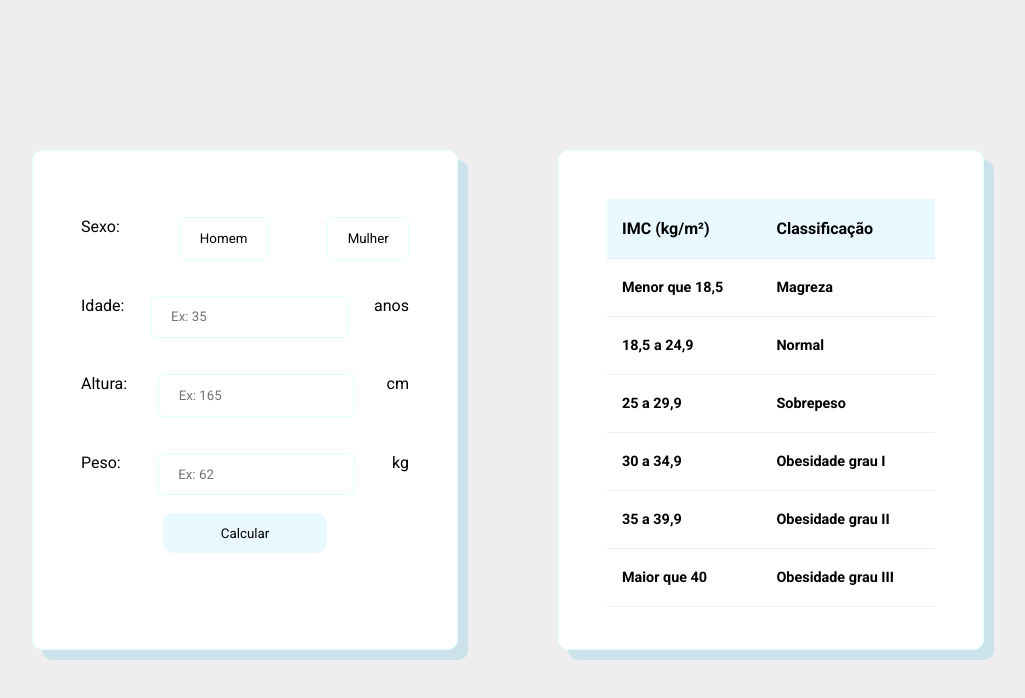
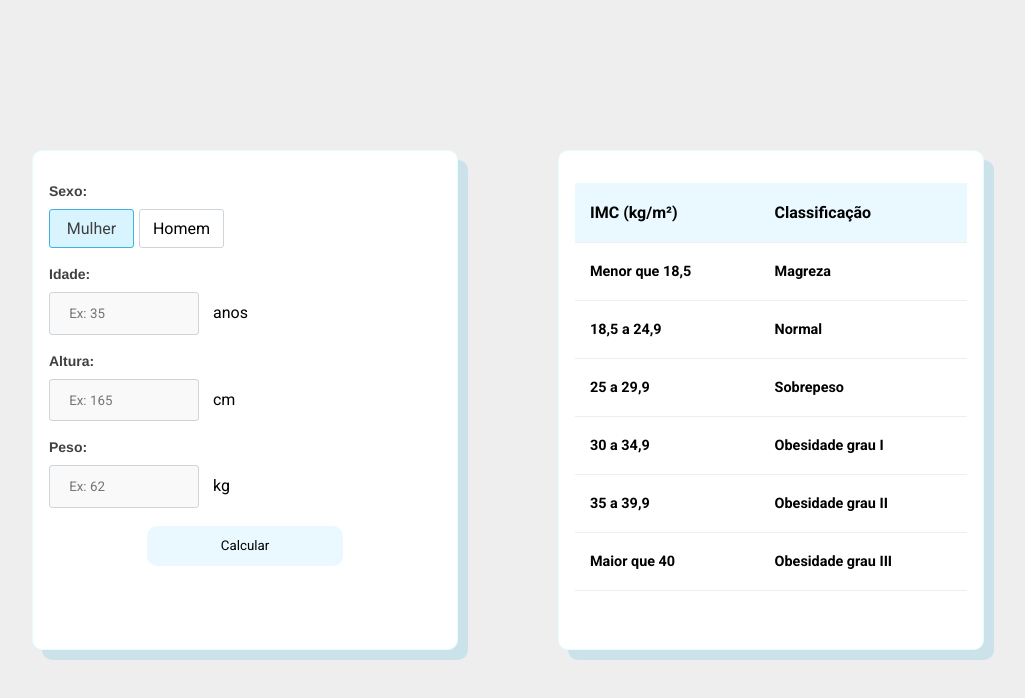
Before and after one commit to kauamunizz/12.Calculadora-IMC, a plain HTML site: page index.html in a window 1280 px wide. Shown: the whole page, without its empty margins (132-1157 px from the left). Drawn offline with Linux system fonts and the light colour scheme.

Commit message:
atualizacao

```diff
--- a/css/style.css
+++ b/css/style.css
@@ -25,7 +25,7 @@ body {
     border: 1px solid #e0ffff;
     border-radius: 10px;
     margin: 0 50px;
-    padding: 3rem;
+    padding: 2rem 1rem;
     background-color: #fff;
     box-shadow: 10px 10px 0 0 rgb(64 176 220 / 20%);
 }
@@ -40,10 +40,21 @@ body {
 }
 
 
-.input-box {
-    display: flex;
-    justify-content: space-between;
-    padding: 18px 0;
+.input-box, .radio-group {
+    margin: 0 0 18px;
+}
+.label {
+    display: block;
+    width: 80px;
+    font-weight: 600;
+    font-size: 14px;
+    margin-bottom: 10px;
+    font-family: Rubik,Helvetica,Arial,sans-serif;
+    color: #404040;
+}
+.input-box > span {
+    width: 80px;
+    margin-left: 10px;
 }
 
 .input-box input[type=text] {
@@ -51,11 +62,11 @@ body {
 }
 
 .input-box input {
-    background-color: #fff;
+    width: 150px;
+    border: 0.5px solid #cdd5db;
+    background-color: #f9f9f9;
+    border-radius: 3px;
     padding: 0.8rem 1.2rem;
-    border: none;
-    border: 1px solid #e0ffff;
-    border-radius: 5px;
 }
 
 .input-group .calcular {
@@ -109,3 +120,36 @@ table {
     padding: 20px 15px;
     border-bottom: solid 1px #eee;
 }
+
+
+.selected {
+    border-top: solid 1px #fc0;
+    border-bottom: solid 1px #fc0;
+    background-color: rgba(234,194,30,.6);
+}
+
+.radio-group > .options {
+    display: flex;
+}
+.radio-box {
+    margin-right: 5px;
+}
+.radio-box > label {
+    display: block;
+    min-width: 85px;
+    padding: 5px 12px;
+    border: 1px solid #cdd5db;
+    border-radius: 3px;
+    line-height: 1.7;
+    text-align: center;
+    cursor: pointer;
+}
+.radio-box > input {
+    display: none;
+}
+.radio-box > input:checked ~ label{
+    color: #404040;
+    transition: color .3s ease;
+    background-color: #d7f4ff;
+    border: 1px solid #40b0dc;
+}
--- a/index.html
+++ b/index.html
@@ -8,28 +8,40 @@
         <link rel="stylesheet" href="./css/style.css">
     </head>
     <body>
-        <main>
         <div class="container">
             <div class="bloco">
-                    <div class="calculadora">
-                        <form action="">
+                <form action="" name="imc">
                     <div class="input-group">
-                                <div class="input-box" id="sexo">
-                                    <label for="sexo">Sexo:</label>
-                                    <input id="homem" type="button" value="Homem">
-                                    <input id="mulher" type="button" value="Mulher">
+                        <div class="radio-group">
+                            <div class="label">Sexo:</div>
+
+                            <div class="options">
+                                <div class="radio-box">
+                                    <input id="mulher" name="sexo" type="radio" value="mulher" checked required>
+                                    <label for="mulher">Mulher</label>
+                                </div>
+
+                                <div class="radio-box">
+                                    <input id="homem" name="sexo" type="radio" value="homem" required>
+                                    <label for="homem">Homem</label>
+                                </div>
+                            </div>
+                        </div>
+
+                        <div class="input-box">
+                            <label for="idade" class="label">Idade:</label>
+                            <input id="idade" name="idade" type="number" min="0" max="120" placeholder="Ex: 35" required>
+                            <span>anos</span>
                         </div>
                         <div class="input-box">
-                                    <label for="idade">Idade:</label>
-                                    <input id="idade" type="text" placeholder="Ex: 35"> anos
+                            <label for="altura" class="label">Altura:</label>
+                            <input id="altura" name="altura" min="0" step="1" type="number" placeholder="Ex: 165" required>
+                            <span>cm</span>
                         </div>
                         <div class="input-box">
-                                    <label for="altura">Altura:</label>
-                                    <input id="altura" type="text" placeholder="Ex: 165"> cm
-                                </div>
-                                <div class="input-box">
-                                    <label for="peso">Peso:</label>
-                                    <input id="peso" type="text" placeholder="Ex: 62"> kg
+                            <label for="peso" class="label">Peso:</label>
+                            <input id="peso" name="peso" min="0" type="number" placeholder="Ex: 62" required>
+                            <span>kg</span>
                         </div>
                         <div class="calcular">
                             <input type="button" value="Calcular" id="calcular" name="calcular">
@@ -37,12 +49,12 @@
                     </div>
                 </form>
             </div>
-                </div>
+
             <div class="bloco">
                 <div class="tabela">
                     <div id="tabela" class="flex hide">
                         <h3>Resultado:</h3>
-                            <p>Seu IMC é de <span class="imc">00</span>kg/m²</p>
+                        <p>Seu IMC é de <strong class="imc"></strong></p>
                     </div>
                     <table>
                         <tr>
@@ -77,7 +89,6 @@
                 </div>
             </div>
         </div>
-        </main>
 
 
         <script src="./js/script.js"></script>
--- a/js/script.js
+++ b/js/script.js
@@ -1,23 +1,21 @@
-// IMC = Peso ÷ (Altura × Altura)
+document.querySelector('#calcular').addEventListener('click', retornarValor);
 
-const sexo = document.querySelector('#sexo')
-const altura = document.querySelector('#altura');
-const peso = document.querySelector('#peso');
-const calcular = document.querySelector('#calcular');
+function retornarValor() {
+    const { altura, peso } = document.forms.imc;
+    const valorIMC = document.querySelector('.imc');
+    const imc = (peso.value / (altura.value * altura.value)) * 10000;
 
-calcular.addEventListener('click', retornarValor);
+    valorIMC.innerHTML = imc.toFixed(1);
 
-function retornarValor () {
-    let valorIMC = document.querySelector('.imc');
-    let imc = (Math.round(peso.value / (altura.value /100 * altura.value /100)));
+    document.querySelector('#tabela').classList.remove('hide');
+    document.querySelector(getTarget(imc)).classList.add('selected');
+}
 
-    valorIMC.innerHTML = imc;
-    document.querySelector('#tabela').classList.remove('hide')
-
-    // if (imc < 18,5) document.querySelector('#menor').style.backgroundColor = '#DC143C';
-    // else if (imc >= 18,5 || imc < 24,9) document.querySelector('#normal').style.backgroundColor = '#8FBC8F';
-    // if (imc >= 25 || imc < 29,9) document.querySelector('#sobrepeso').style.backgroundColor = '#FAFAD2';
-    // if (imc >= 30 || imc < 34,9) document.querySelector('#obesidade').style.backgroundColor = '#DC143C';
-    // if (imc >= 35 || imc < 35,9) document.querySelector('#obesidade-dois').style.backgroundColor = '#DC143C';
-    // if (imc > 40) document.querySelector('#obesidade-tres').style.backgroundColor = '#DC143C';
+function getTarget(imc) {
+    if (imc < 18.5) return '#menor';
+    else if (imc >= 18.5 && imc < 25) return '#normal';
+    else if (imc >= 25 && imc < 30) return '#sobrepeso';
+    else if (imc >= 30 && imc < 35) return '#obesidade';
+    else if (imc >= 35 && imc < 40) return '#obesidade-dois';
+    else return '#obesidade-tres';
 }
```
Lines whose indentation alone changed are shown as unchanged.
